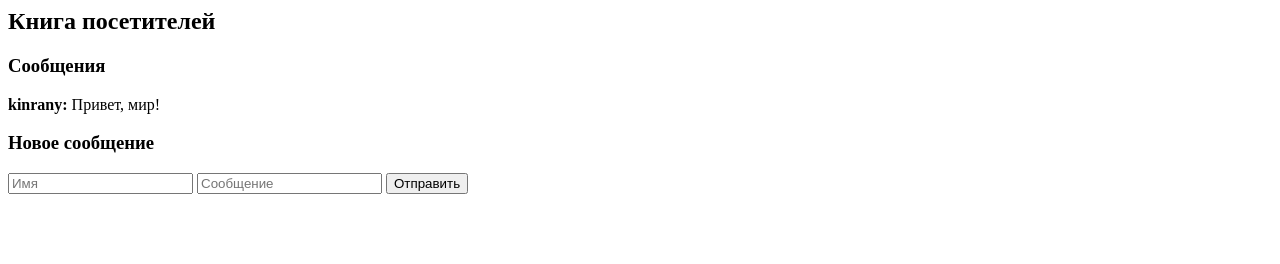
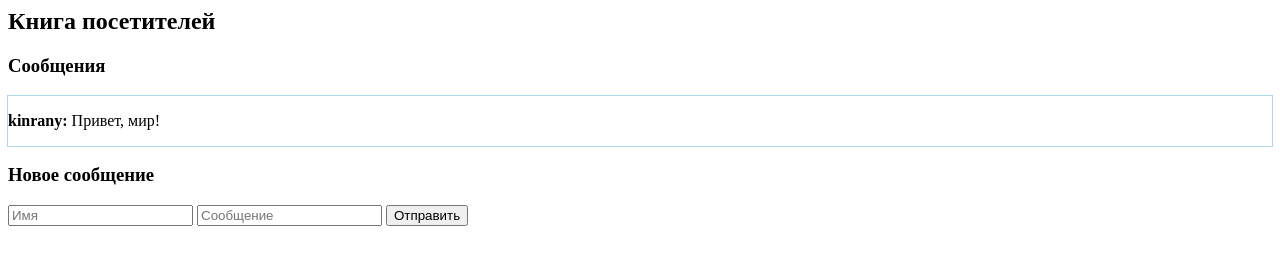
Before and after one commit to Kinrany/website, a website: page views/guestbook.html in a window 1280 px wide. Drawn offline with Linux system fonts and the light colour scheme; no server answers.

Commit message:
styled guestbook.html

```diff
--- a/views/guestbook.html
+++ b/views/guestbook.html
@@ -2,13 +2,20 @@
 
 <head>
     <meta charset="utf-8"></meta>
+    <style>
+        .messages{
+            max-height: 60vh;
+            overflow: scroll;
+            outline: solid thin lightblue;
+        }
+    </style>
 </head>
 
 <body>
     <div id="guestbook">
         <h2>Книга посетителей</h2>
         <h3>Сообщения</h3>
-        <div v-if="Array.isArray(submissions) && submissions.length > 0">
+        <div v-if="Array.isArray(submissions) && submissions.length > 0" class="messages">
             <p v-for="message in submissions">
                 <b>{{message.author}}:</b> {{message.text}}
             </p>
```
